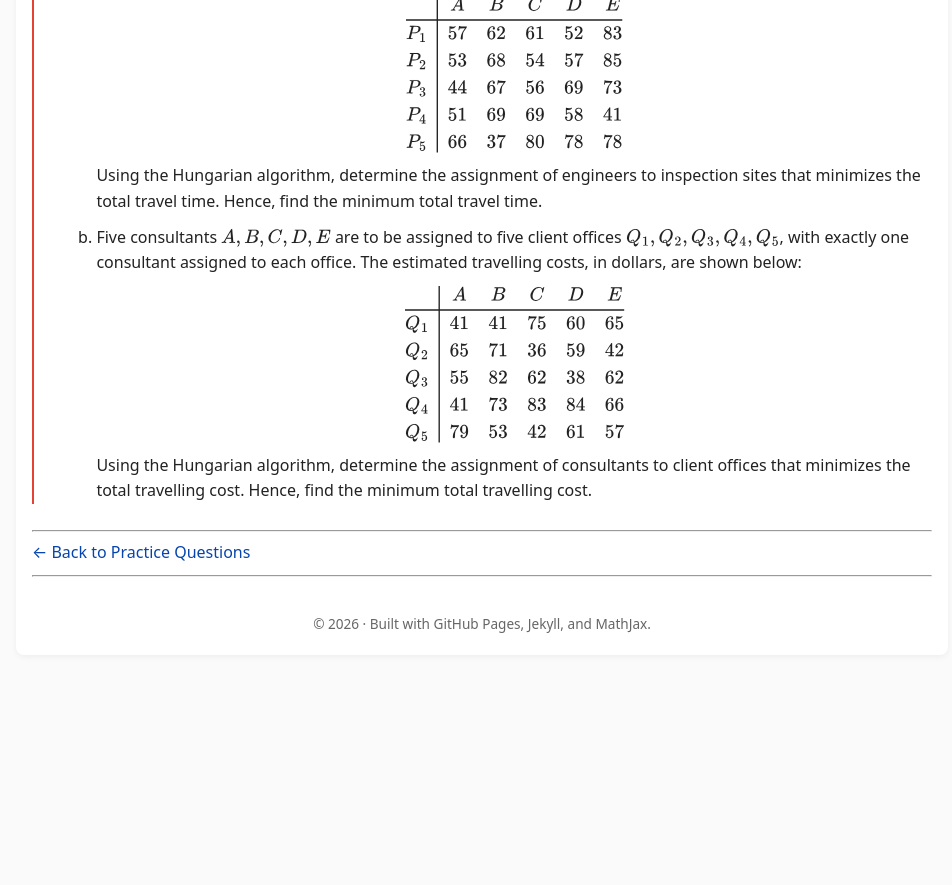
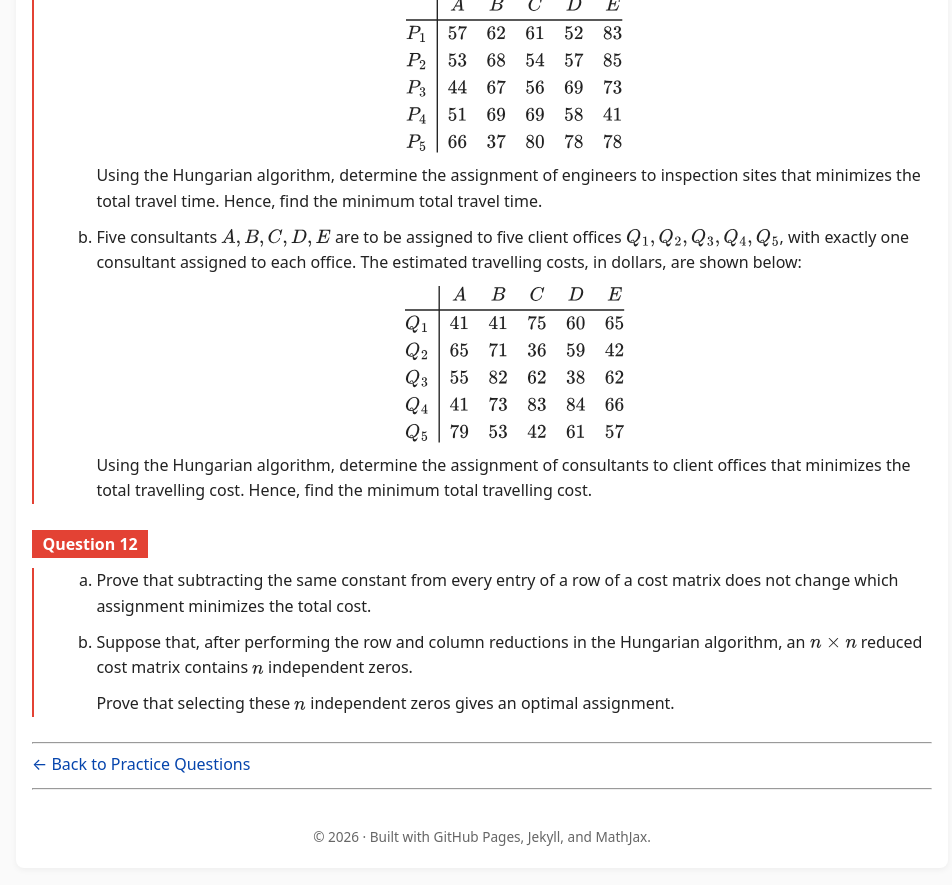
Before and after one commit to SaleemKamaludin/SaleemKamaludin.github.io, a Jekyll site: the page built from courses/math-2276/practice-questions/coursework-exam-1/index.md, in a window 1280 px wide and 900 px high, scrolled down 3218 px. Shown: the top 885 px of the window, without its empty margins (158-1110 px from the left). Built offline with Jekyll 4.4.1, drawn with Linux system fonts in a browser that asks for light colours; before the commit the page ends 3905 px from its top, so only the background shows below that.

Commit message:
Add Question 12 to MATH 2276 practice page

```diff
--- a/courses/math-2276/practice-questions/coursework-exam-1/index.md
+++ b/courses/math-2276/practice-questions/coursework-exam-1/index.md
@@ -517,6 +517,43 @@ These questions are provided for additional practice for **Coursework Exam 1** a
 
 </div>
 
+<div id="cw1-question-12" class="math-env exercise">
+
+  <div class="math-env-heading">
+    <span class="math-env-tag">Question 12</span>
+  </div>
+
+  <div class="math-env-body">
+
+    <ol type="a">
+
+      <li>
+        <p>
+          Prove that subtracting the same constant from every entry of a row
+          of a cost matrix does not change which assignment minimizes the
+          total cost.
+        </p>
+      </li>
+
+      <li>
+        <p>
+          Suppose that, after performing the row and column reductions in the
+          Hungarian algorithm, an \(n\times n\) reduced cost matrix contains
+          \(n\) independent zeros.
+        </p>
+
+        <p>
+          Prove that selecting these \(n\) independent zeros gives an optimal
+          assignment.
+        </p>
+      </li>
+
+    </ol>
+
+  </div>
+
+</div>
+
 ---
 
 [← Back to Practice Questions]({{ '/courses/math-2276/practice-questions/' | relative_url }})
```
